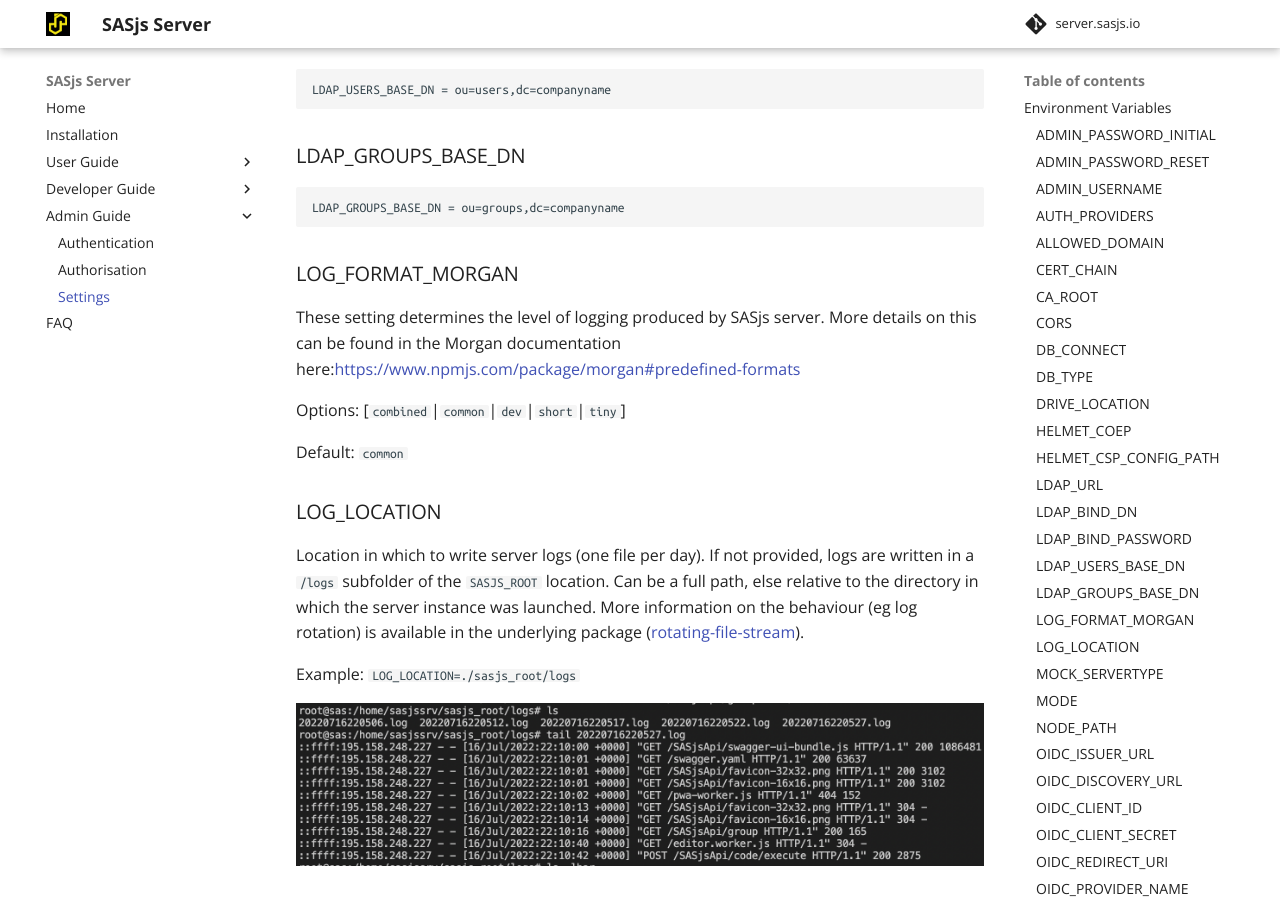
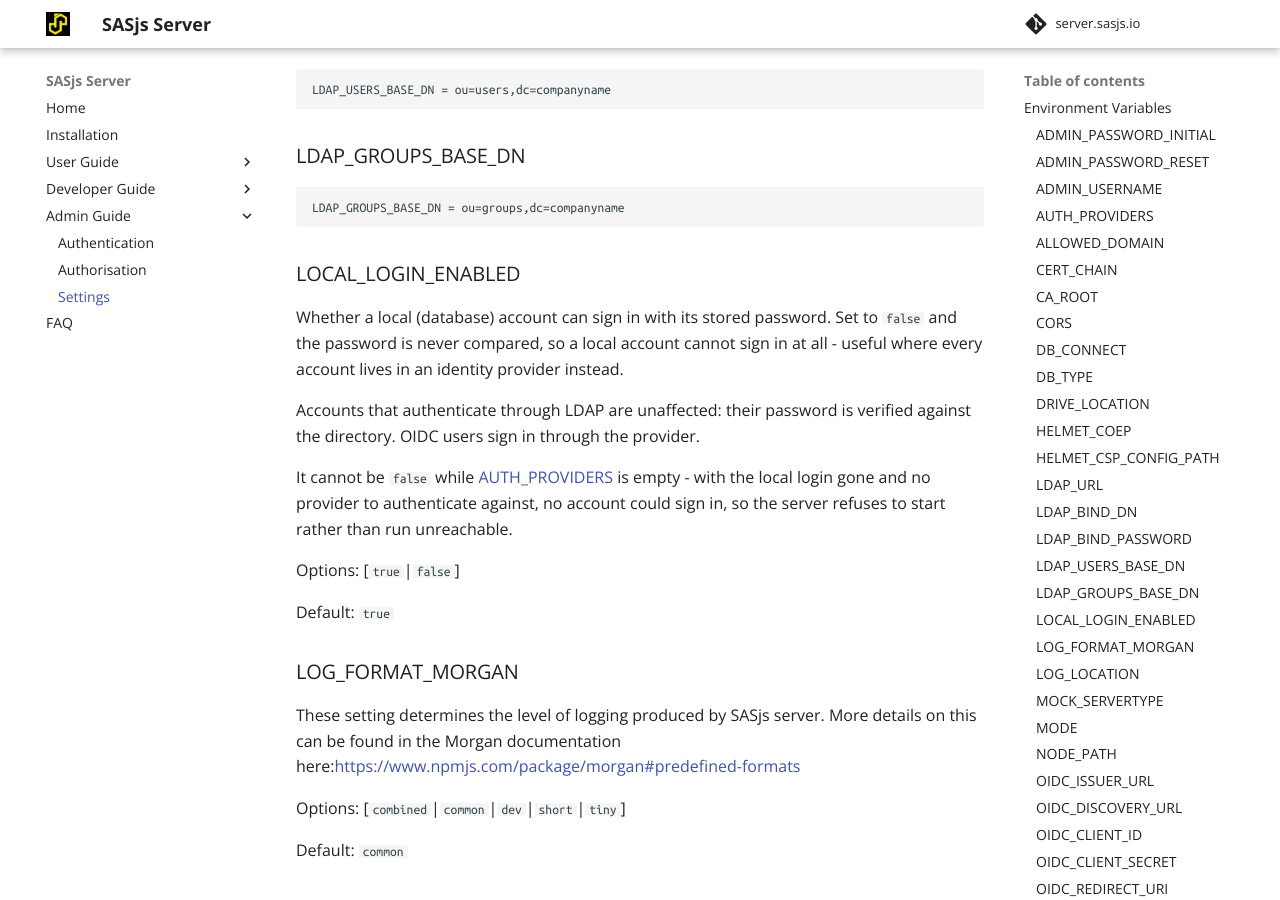
Before and after one commit to sasjs/server.sasjs.io, an MkDocs documentation site: the page built from docs/settings.md, in a window 1280 px wide and 900 px high, scrolled down 6039 px. Built offline with MkDocs 1.6.1 and Material for MkDocs 9.7.7, drawn with Linux system fonts in a browser that asks for light colours; comment, search, counter and statistics services are not loaded.

Commit message:
docs(auth): document LOCAL_LOGIN_ENABLED
Documents the switch added in sasjs/server#423. The setting entry sits
alphabetically between LDAP_GROUPS_BASE_DN and LOG_FORMAT_MORGAN, and the auth
page gains a subsection under Internal Authentication explaining what it closes
and why it exists: on a deployment whose manifest sets `supportsBearerAuth:
true` (Cloudron), the platform's login wall and MFA are skipped for any request
carrying a Bearer header, which leaves /SASLogon/login reachable from the
internet. With no local accounts able to sign in, there is no password there to
guess. LDAP-verified sign-in and provider sign-in are unaffected.

Verification: no PR CI on this repo (publish.yml fires on push to main), so
built locally with mkdocs - the build succeeds and the
`/settings/#local_login_enabled` anchor the auth page links to resolves in the
generated HTML.

````diff
--- a/docs/settings.md
+++ b/docs/settings.md
@@ -222,6 +222,18 @@ LDAP_USERS_BASE_DN = ou=users,dc=companyname
 ```
 LDAP_GROUPS_BASE_DN = ou=groups,dc=companyname
 ```
+
+### LOCAL_LOGIN_ENABLED
+
+Whether a local (database) account can sign in with its stored password.  Set to `false` and the password is never compared, so a local account cannot sign in at all - useful where every account lives in an identity provider instead.
+
+Accounts that authenticate through LDAP are unaffected: their password is verified against the directory.  OIDC users sign in through the provider.
+
+It cannot be `false` while [AUTH_PROVIDERS](/settings/#auth_providers) is empty - with the local login gone and no provider to authenticate against, no account could sign in, so the server refuses to start rather than run unreachable.
+
+Options: [`true`|`false`]
+
+Default: `true`
 
 ### LOG_FORMAT_MORGAN
 
````
Also changed, not shown: docs/auth.md (+6 -0 lines).
